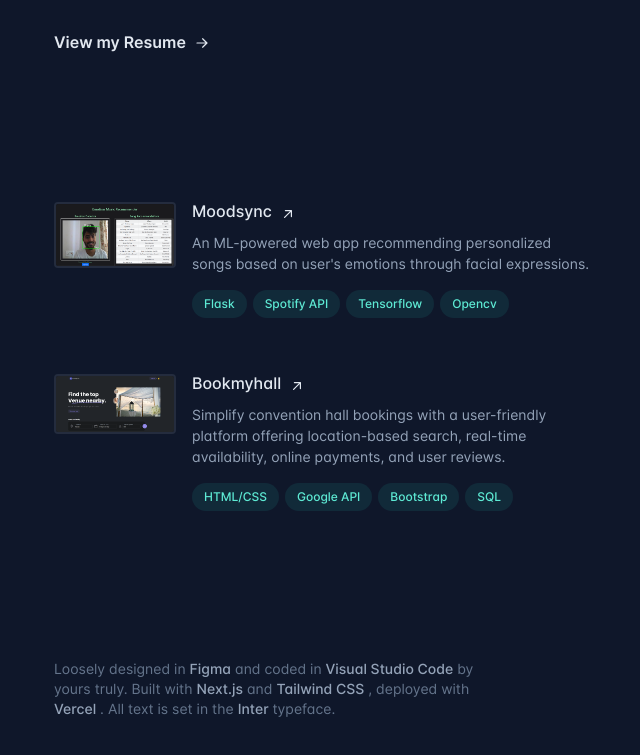
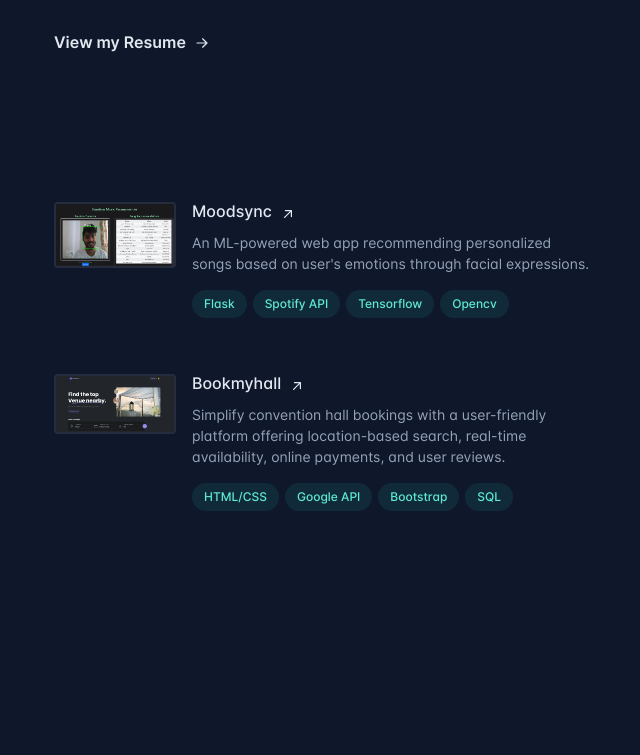
Before and after one commit to ckshamanth/portfolio-website, a plain HTML site: page index.html in a window 1280 px wide. Shown: the part 1262-2017 px from the top of the page, without its empty margins (594-1234 px from the left). Drawn offline with Linux system fonts and the light colour scheme; a script that the page names is missing; files whose address does not match are found by name.

Commit message:
Update index.html

```diff
--- a/index.html
+++ b/index.html
@@ -393,31 +393,7 @@
                             </section>
 
                             <footer class="max-w-md pb-16 text-sm text-slate-500 sm:pb-0">
-                                <p>
-                                    Loosely designed in
-                                    <!-- -->
-                                    <a href="https://www.figma.com/" class="font-medium text-slate-400 hover:text-teal-300 focus-visible:text-teal-300" target="_blank" rel="noreferrer noopener" aria-label="Figma (opens in a new tab)">Figma</a>
-                                    <!-- -->
-                                    and coded in
-                                    <!-- -->
-                                    <a href="https://code.visualstudio.com/" class="font-medium text-slate-400 hover:text-teal-300 focus-visible:text-teal-300" target="_blank" rel="noreferrer noopener" aria-label="Visual Studio Code (opens in a new tab)">Visual Studio Code</a>
-                                    <!-- -->
-                                    by yours truly. Built with
-                                    <!-- -->
-                                    <a href="https://nextjs.org/" class="font-medium text-slate-400 hover:text-teal-300 focus-visible:text-teal-300" target="_blank" rel="noreferrer noopener" aria-label="Next.js (opens in a new tab)">Next.js</a>
-                                    <!-- -->
-                                    and
-                                    <!-- -->
-                                    <a href="https://tailwindcss.com/" class="font-medium text-slate-400 hover:text-teal-300 focus-visible:text-teal-300" target="_blank" rel="noreferrer noopener" aria-label="Tailwind CSS (opens in a new tab)">Tailwind CSS</a>
-                                    , deployed with
-                                    <!-- -->
-                                    <a href="https://vercel.com/" class="font-medium text-slate-400 hover:text-teal-300 focus-visible:text-teal-300" target="_blank" rel="noreferrer noopener" aria-label="Vercel (opens in a new tab)">Vercel</a>
-                                    . All text is set in the
-                                    <!-- -->
-                                    <a href="https://rsms.me/inter/" class="font-medium text-slate-400 hover:text-teal-300 focus-visible:text-teal-300" target="_blank" rel="noreferrer noopener" aria-label="Inter (opens in a new tab)">Inter</a>
-                                    <!-- -->
-                                    typeface.
-                                </p>
+
                             </footer>
                         </main>
 
```
